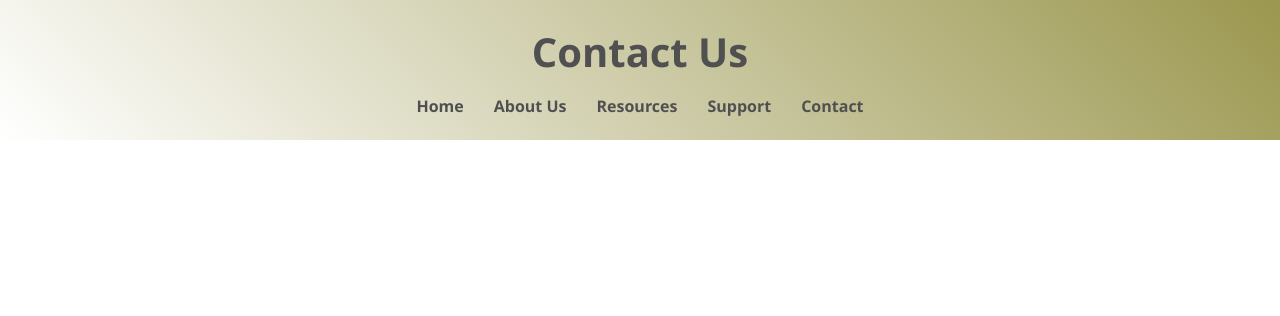
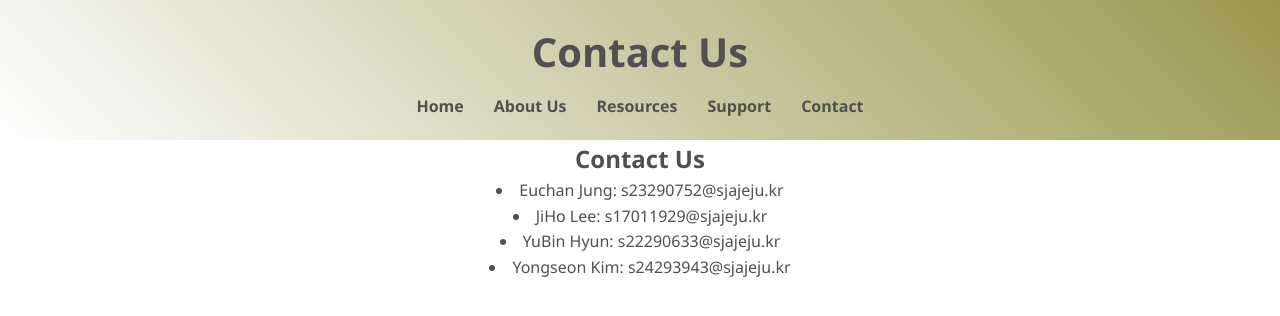
Before and after one commit to SJAjejuStudent/Capstone-Project-Rise, a plain HTML site: page public/contact.html in a window 1280 px wide. Drawn offline with Linux system fonts and the light colour scheme.

Commit message:
Added contact, fixed comment error

```diff
--- a/public/contact.html
+++ b/public/contact.html
@@ -20,5 +20,13 @@
             <div class="menu-toggle">&#9776;</div>
         </nav>
     </header>
+
+    <section id="contact">
+        <h2>Contact Us</h2>
+        <li>Euchan Jung: s23290752@sjajeju.kr</li>
+        <li>JiHo Lee: s17011929@sjajeju.kr</li>
+        <li>YuBin Hyun: s22290633@sjajeju.kr</li>
+        <li>Yongseon Kim: s24293943@sjajeju.kr</li>
+    </section>
 </body>
 </html>
--- a/public/style.css
+++ b/public/style.css
@@ -5,13 +5,13 @@
     box-sizing: border-box;
 }
 
-/* Twilight Theme Colors */
+/* Comfy Theme Colors */
 :root {
-    --primary-color: #ffffff;    /* Deep Purple */
-    --secondary-color: #9b974f;  /* Lighter Purple */
-    --accent-color: #ffa946;     /* Twilight Orange */
-    --background-color: #ffffff; /* Dark Blue */
-    --text-color: #515050;       /* White */
+    --primary-color: #ffffff;    /* White again */
+    --secondary-color: #9b974f;  /* Vomit */
+    --accent-color: #ffa946;     /* Orange */
+    --background-color: #ffffff; /* White */
+    --text-color: #515050;       /* Dark Gray */
 }
 
 /* Base Styles */
```
